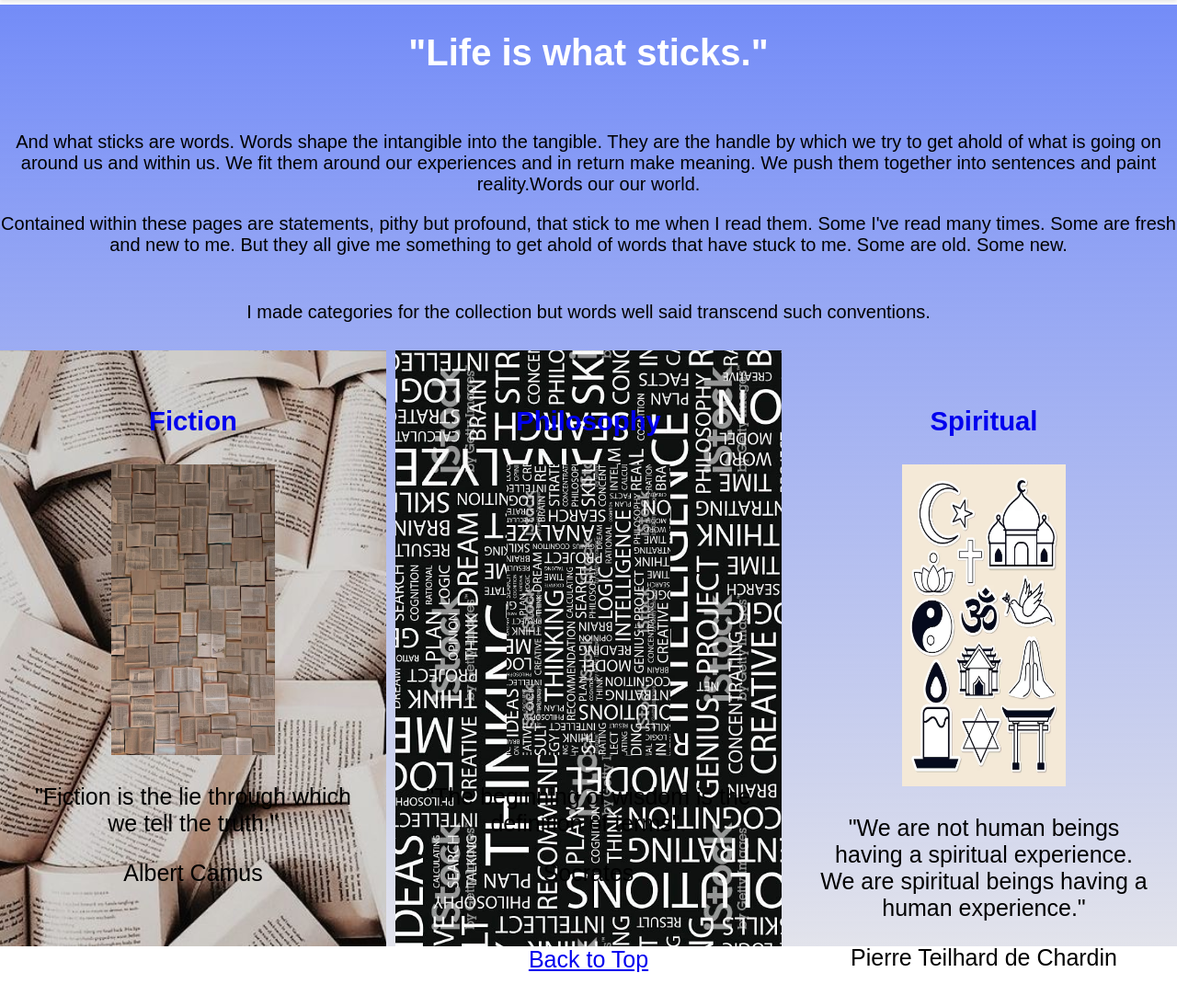
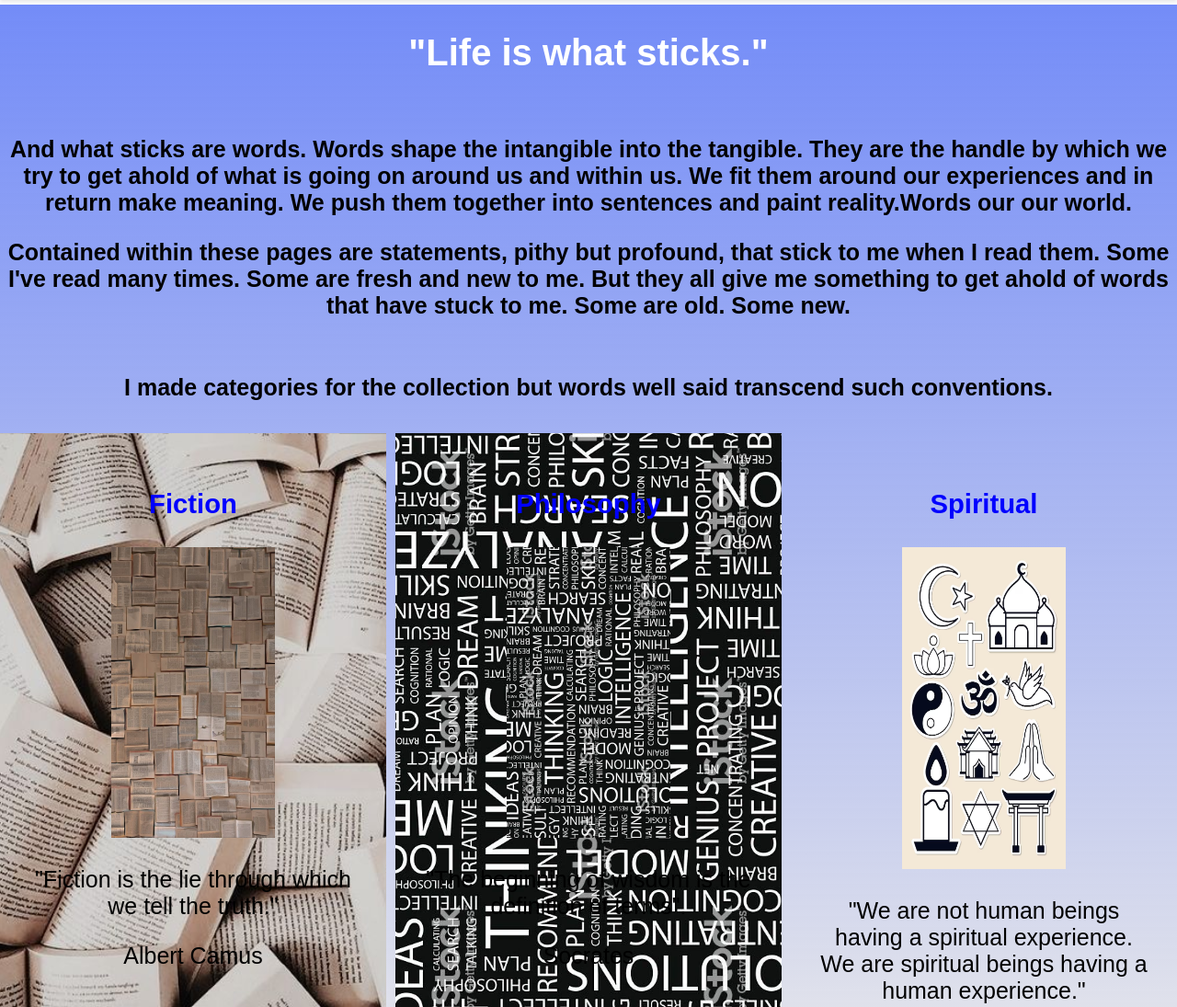
Before and after one commit to mibogert/final_si539_23, a plain HTML site: page index.html in a window 1280 px wide. Shown: the part 980-2075 px from the top of the page at 92% size. Before the commit the page ends 2043 px from the top, so only its background shows below. Drawn offline with Linux system fonts and the light colour scheme; no server answers; files whose address does not match are found by name.

Commit message:
Add files via upload

```diff
--- a/css/style.css
+++ b/css/style.css
@@ -158,7 +158,9 @@ h1 {
     grid-column: 1 / span 3;
     grid-row: 2 / span 1;
     text-align: center;
-    font-size: 20px;
+    font-size: 25px;
+    font-weight: bold;
+
 }
 
 
@@ -166,10 +168,12 @@ h1 {
     grid-column: 1 / span 3;
     grid-row: 3 / span 1;
     text-align: center;
-    font-size: 20px;
+    font-size: 25px;
+    font-weight: bold;
 }
 h3 a {
   text-decoration: none;
+  color: #0000ff;
 }
 
 h3 a:hover {
@@ -226,10 +230,10 @@ h3 a:active {
   transform: rotate(90deg);
 }
 
-#i-div6 h3,
+/* #i-div6 h3,
 #i-div6 p {
   position: relative;
-}
+} */
 
 
 main::before {
```
